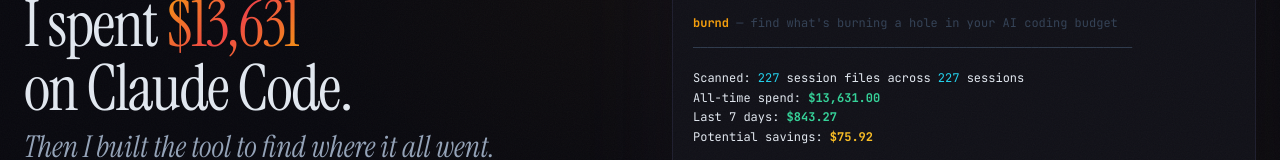
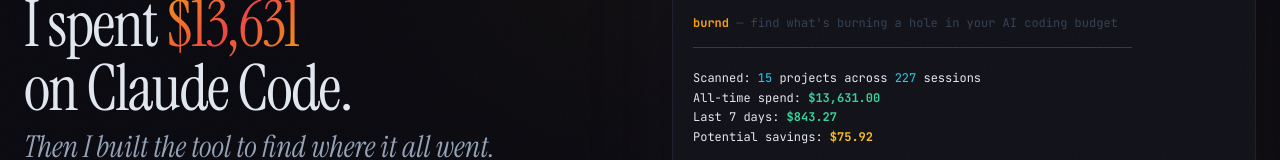
Before and after one commit to garvitsurana271/burnd, a React (Vite) app in the folder src/web/: page / in a window 1280 px wide. Shown: the part 234-394 px from the top of the page. Built offline with nearby package versions, Linux system fonts and the light colour scheme.

Commit message:
fix: captcha off (was breaking UX), BurndPro CTA to email, fix duplicate copy in terminal preview

```diff
--- a/src/web/src/pages/LandingPage.tsx
+++ b/src/web/src/pages/LandingPage.tsx
@@ -199,7 +199,7 @@
                 </div>
                 <div className="mt-1 text-axis-textDim">  ─────────────────────────────────────────────────────────────</div>
                 <div className="mt-3">
-                  {'  '}Scanned: <span className="text-cyan-400">227</span> session files across <span className="text-cyan-400">227</span> sessions
+                  {'  '}Scanned: <span className="text-cyan-400">15</span> projects across <span className="text-cyan-400">227</span> sessions
                 </div>
                 <div>
                   {'  '}All-time spend: <span className="font-bold text-emerald-400">$13,631.00</span>
@@ -571,7 +571,7 @@
             className="flex flex-col gap-3"
           >
             <input type="hidden" name="_subject" value="Burning Tokens — new purchase!" />
-            <input type="hidden" name="_captcha" value="true" />
+            <input type="hidden" name="_captcha" value="false" />
             <input type="hidden" name="_template" value="table" />
             <input type="hidden" name="_next" value="https://getburnd.vercel.app/?submitted=true#buy" />
 
@@ -846,9 +846,9 @@
               ))}
             </ul>
             <div className="mt-auto pt-6">
-              <a href="#buy"
+              <a href="mailto:garvitsurana10@gmail.com?subject=BurndPro%20subscription"
                 className="flex items-center justify-center gap-2 rounded-md border border-axis-accent bg-axis-accent/10 px-4 py-2.5 text-sm font-semibold text-axis-accent transition-all hover:bg-axis-accent/20">
-                Subscribe via UPI
+                Email to subscribe
                 <ArrowRight className="h-4 w-4" />
               </a>
             </div>
```
